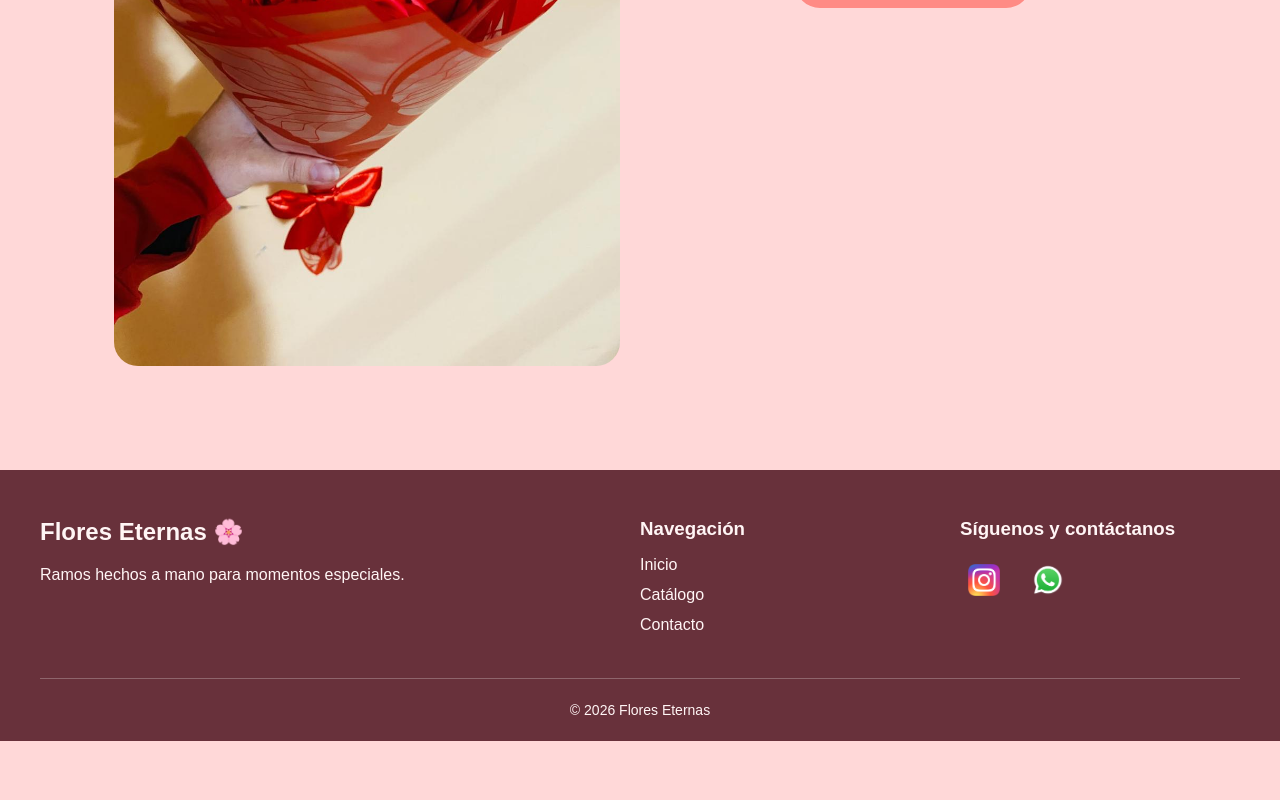
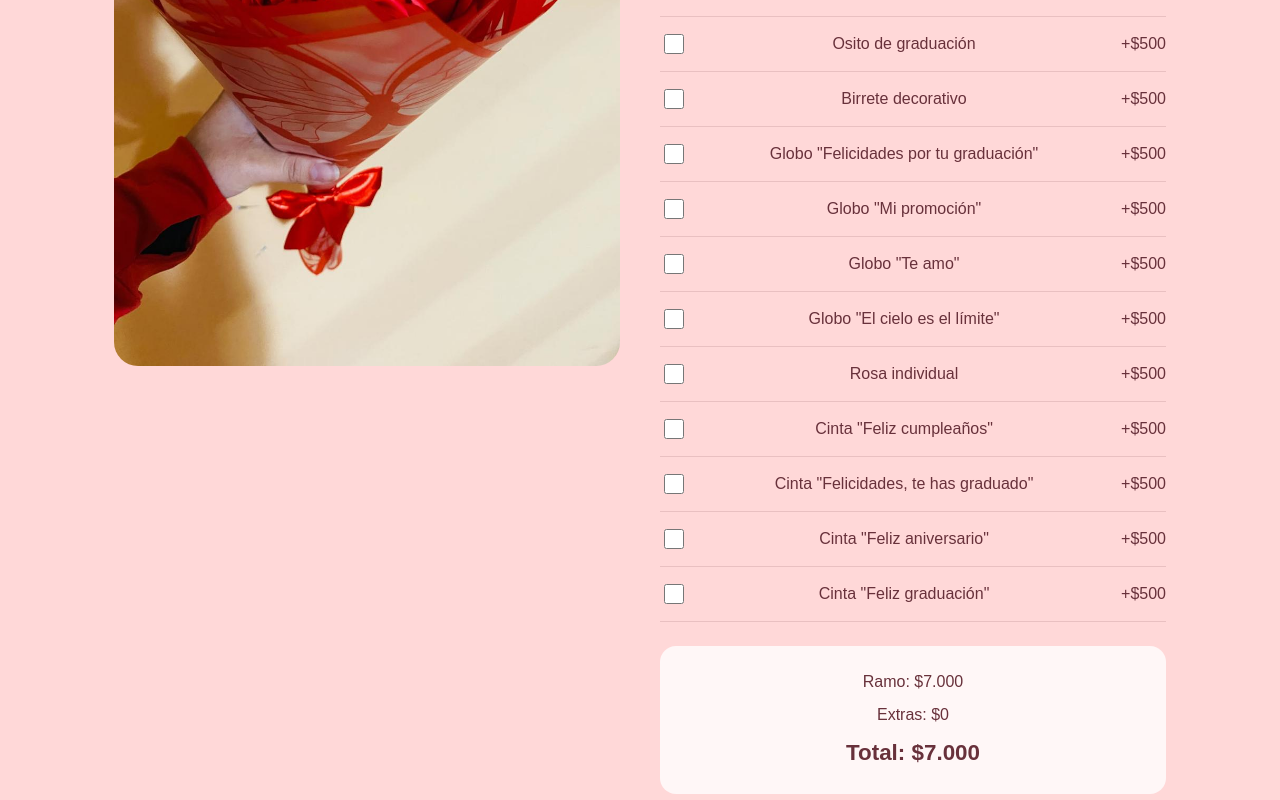
Before and after one commit to chris400252/ramos-eternos-acky, a React (Vite) app: page /#/catalogo/1 in a window 1280 px wide. Shown: the part 460-1260 px from the top of the page. Before the commit the page ends 1201 px from the top, so only its background shows below. Built offline with nearby package versions, Linux system fonts and the light colour scheme.

Commit message:
mejoramos la vista de detalle de producto y agregamos extras

```diff
--- /dev/null
+++ b/src/components/ExtrasProducto.css
@@ -0,0 +1,52 @@
+.extras-lista {
+  min-width: 0;
+  margin: 24px 0;
+  padding: 0;
+  border: none;
+}
+
+.extras-lista legend {
+  font-size: 1.3rem;
+  font-weight: 700;
+}
+
+.extra-opcion {
+  display: flex;
+  align-items: center;
+  gap: 12px;
+  padding: 14px 0;
+  border-bottom: 1px solid #68313b25;
+  cursor: pointer;
+}
+
+.extra-opcion input {
+  width: 20px;
+  height: 20px;
+  flex-shrink: 0;
+  accent-color: #68313b;
+}
+
+.extra-nombre {
+  flex: 1;
+  min-width: 0;
+}
+
+.extra-opcion > span:last-child {
+  white-space: nowrap;
+}
+
+.extras-resumen {
+  margin: 24px 0;
+  padding: 16px;
+  border-radius: 16px;
+  background-color: #fff7f7;
+}
+
+.extras-resumen p {
+  margin: 6px 0;
+}
+
+.extras-total {
+  font-size: 1.4rem;
+  font-weight: 700;
+}
--- /dev/null
+++ b/src/components/ExtrasProducto.jsx
@@ -0,0 +1,97 @@
+import { useState } from "react";
+import { extras } from "../data/extras";
+import "./ExtrasProducto.css";
+
+function ExtrasProducto({ producto }) {
+  const [seleccionados, setSeleccionados] = useState([]);
+
+  function cambiarExtra(id) {
+    setSeleccionados((anteriores) =>
+      anteriores.includes(id)
+        ? anteriores.filter((extraId) => extraId !== id)
+        : [...anteriores, id]
+    );
+  }
+
+  const extrasElegidos = extras.filter((extra) =>
+    seleccionados.includes(extra.id)
+  );
+
+  const precioExtras = extrasElegidos.reduce(
+    (suma, extra) => suma + extra.precio,
+    0
+  );
+
+  const total = producto.precio + precioExtras;
+
+  function formatoPrecio(valor) {
+    return `$${valor.toLocaleString("es-CL")}`;
+  }
+
+  const detalleExtras =
+    extrasElegidos.length > 0
+      ? extrasElegidos
+          .map(
+            (extra) =>
+              `- ${extra.nombre}: ${formatoPrecio(extra.precio)}`
+          )
+          .join("\n")
+      : "Sin extras.";
+
+  const mensaje = [
+    `¡Hola! Quisiera consultar por el ${producto.nombre}.`,
+    `Precio del ramo: ${formatoPrecio(producto.precio)}`,
+    "",
+    "Extras seleccionados:",
+    detalleExtras,
+    "",
+    `Total: ${formatoPrecio(total)}`,
+    `Link del producto: ${window.location.href}`,
+  ].join("\n");
+
+  const telefono = "56934515158";
+
+  const whatsapp =
+    `https://wa.me/${telefono}?text=${encodeURIComponent(mensaje)}`;
+
+  return (
+    <div className="extras-producto">
+      <fieldset className="extras-lista">
+        <legend>Personaliza tu ramo</legend>
+        <p>Agrega los complementos que quieras:</p>
+
+        {extras.map((extra) => (
+          <label key={extra.id} className="extra-opcion">
+            <input
+              type="checkbox"
+              checked={seleccionados.includes(extra.id)}
+              onChange={() => cambiarExtra(extra.id)}
+            />
+
+            <span className="extra-nombre">{extra.nombre}</span>
+            <span>+{formatoPrecio(extra.precio)}</span>
+          </label>
+        ))}
+      </fieldset>
+
+      <div className="extras-resumen" aria-live="polite">
+        <p>Ramo: {formatoPrecio(producto.precio)}</p>
+        <p>Extras: {formatoPrecio(precioExtras)}</p>
+        <p className="extras-total">
+          Total: {formatoPrecio(total)}
+        </p>
+      </div>
+
+      <a
+        href={whatsapp}
+        target="_blank"
+        rel="noopener noreferrer"
+        className="detalle-whatsapp"
+      >
+        Consultar por WhatsApp
+      </a>
+    </div>
+  );
+}
+
+export default ExtrasProducto;
--- /dev/null
+++ b/src/data/extras.js
@@ -0,0 +1,62 @@
+export const extras = [
+  {
+    id: "corazon-te-amo",
+    nombre: 'Adorno de corazón "Te amo"',
+    precio: 500,
+  },
+  {
+    id: "osito-graduacion",
+    nombre: "Osito de graduación",
+    precio: 500,
+  },
+  {
+    id: "birrete",
+    nombre: "Birrete decorativo",
+    precio: 500,
+  },
+  {
+    id: "globo-felicidades-graduacion",
+    nombre: 'Globo "Felicidades por tu graduación"',
+    precio: 500,
+  },
+  {
+    id: "globo-promocion",
+    nombre: 'Globo "Mi promoción"',
+    precio: 500,
+  },
+  {
+    id: "globo-te-amo",
+    nombre: 'Globo "Te amo"',
+    precio: 500,
+  },
+  {
+    id: "globo-cielo",
+    nombre: 'Globo "El cielo es el límite"',
+    precio: 500,
+  },
+  {
+    id: "rosa-individual",
+    nombre: "Rosa individual",
+    precio: 500,
+  },
+  {
+    id: "cinta-cumpleanos",
+    nombre: 'Cinta "Feliz cumpleaños"',
+    precio: 500,
+  },
+  {
+    id: "cinta-te-has-graduado",
+    nombre: 'Cinta "Felicidades, te has graduado"',
+    precio: 500,
+  },
+  {
+    id: "cinta-aniversario",
+    nombre: 'Cinta "Feliz aniversario"',
+    precio: 500,
+  },
+  {
+    id: "cinta-graduacion",
+    nombre: 'Cinta "Feliz graduación"',
+    precio: 500,
+  },
+];
--- a/src/pages/DetalleProducto.jsx
+++ b/src/pages/DetalleProducto.jsx
@@ -1,5 +1,6 @@
 import { Link, useParams } from "react-router";
 import { productos } from "../data/Producto";
+import ExtrasProducto from "../components/ExtrasProducto";
 import "./DetalleProducto.css";
 
 function DetalleProducto() {
@@ -45,25 +46,17 @@ function DetalleProducto() {
         />
 
         <div className="detalle-informacion">
-          <h1>{producto.nombre}</h1>
+  <h1>{producto.nombre}</h1>
 
-          <p>
-            {producto.descripcionLarga || producto.descripcion}
-          </p>
+  <p>
+    {producto.descripcionLarga || producto.descripcion}
+  </p>
 
-          <p className="detalle-precio">
-            ${precioFormateado}
-          </p>
-
-          <a
-            href={whatsapp}
-            target="_blank"
-            rel="noopener noreferrer"
-            className="detalle-whatsapp"
-          >
-            Consultar por WhatsApp
-          </a>
-        </div>
+  <ExtrasProducto
+    key={producto.id}
+    producto={producto}
+  />
+</div>
       </div>
     </section>
   );
```
